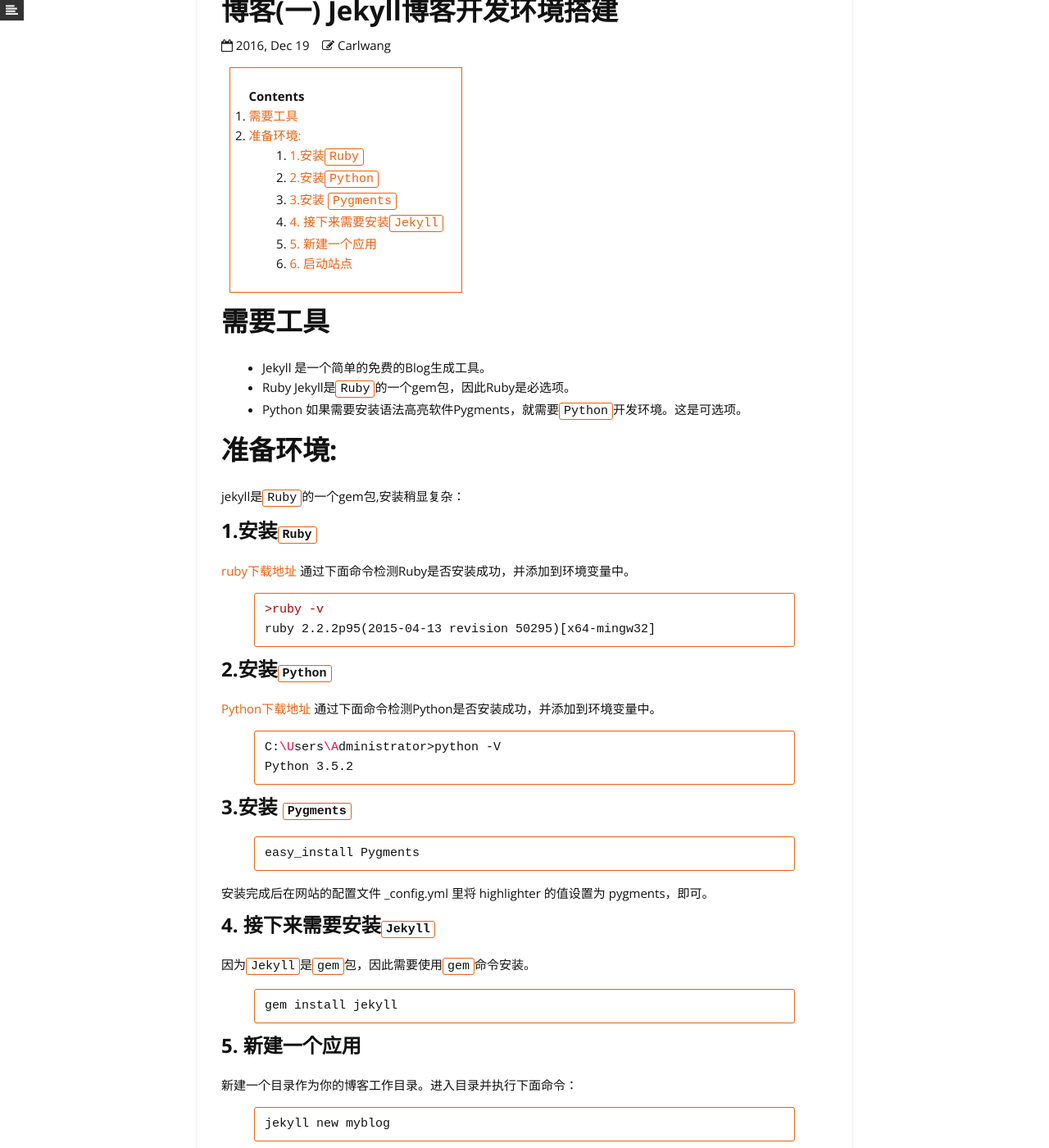
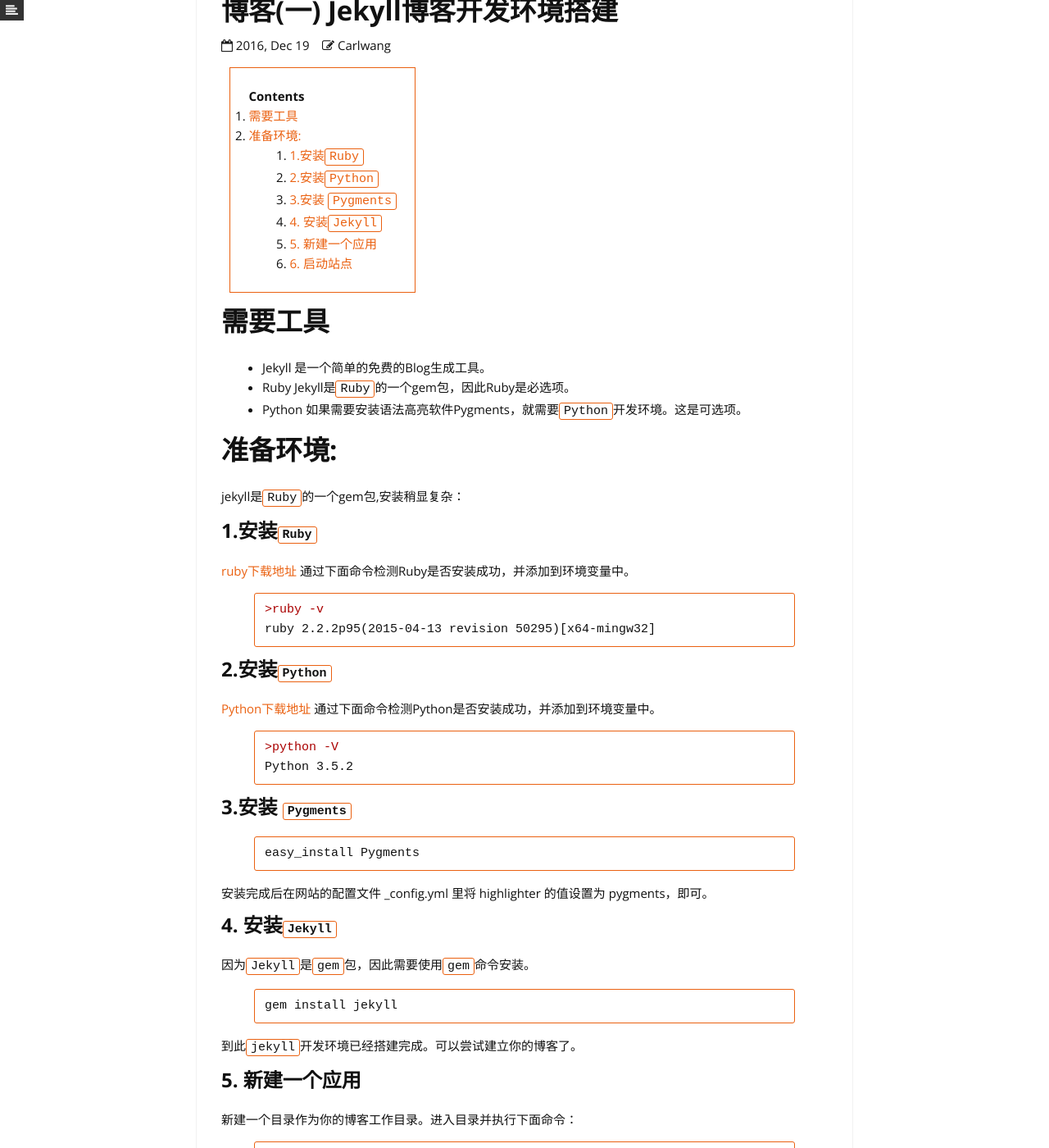
Before and after one commit to XNN99/sticker, a Jekyll site: the page built from _posts/2016-12-19-how-to-create-blog.md, in a window 1280 px wide and 1400 px high, scrolled down 752 px. Shown: the whole window at 82% size. Built offline with Jekyll 4.4.1, drawn with Linux system fonts in a browser that asks for light colours; nearby versions of some CDN libraries; library files that are not in the unit come from our copies.

Commit message:
修改博客标题

```diff
--- a/_posts/2016-12-19-how-to-create-blog.md
+++ b/_posts/2016-12-19-how-to-create-blog.md
@@ -39,11 +39,12 @@ easy_install Pygments
 {% endhighlight %}
 安装完成后在网站的配置文件 _config.yml 里将 highlighter 的值设置为 pygments，即可。
 
-## 4. 接下来需要安装``Jekyll``
+## 4. 安装``Jekyll``
 因为``Jekyll``是`gem`包，因此需要使用`gem`命令安装。
 {% highlight markdown %}
 gem install jekyll
 {% endhighlight %}
+到此``jekyll``开发环境已经搭建完成。可以尝试建立你的博客了。
 
 ## 5. 新建一个应用
 新建一个目录作为你的博客工作目录。进入目录并执行下面命令：
```
Also changed, not shown: other parts of _posts/2016-12-19-how-to-create-blog.md (+1 -1 lines).
